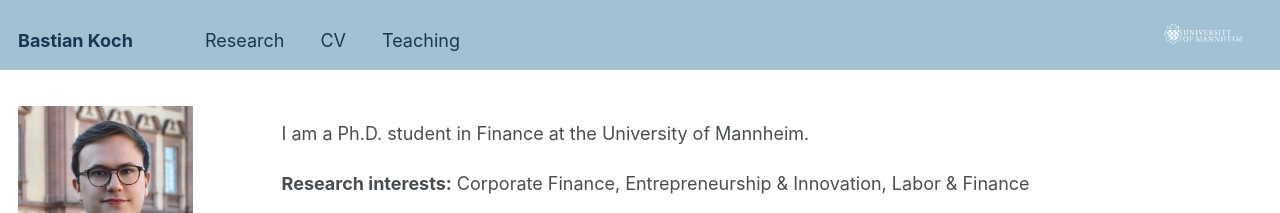
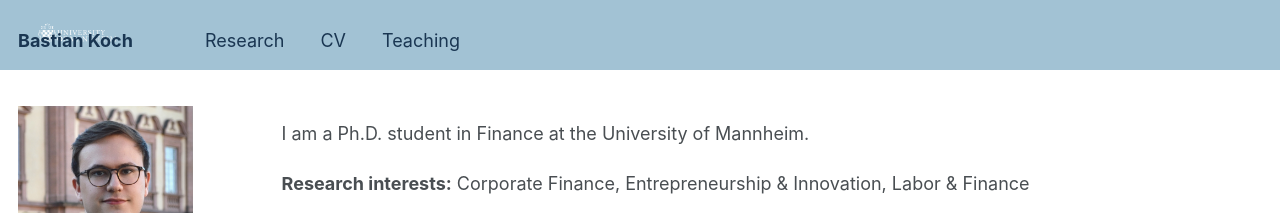
Before and after one commit to BastianKoch/BastianKoch.github.io, a Jekyll site: the page built from _pages/about.md, in a window 1280 px wide. Shown: the top 213 px of the page. Built offline with Jekyll 4.4.1, drawn with Linux system fonts in a browser that asks for light colours.

Commit message:
Move university logo to left side of nav bar
Co-Authored-By: Claude Sonnet 4.6 <noreply@anthropic.com>

```diff
--- a/_includes/masthead.html
+++ b/_includes/masthead.html
@@ -20,7 +20,7 @@
       </nav>
     </div>
     <a href="https://www.uni-mannheim.de" target="_blank" rel="noopener">
-      <img src="{{ base_path }}/images/logo-uma.png" alt="University of Mannheim" style="height:40px; position:absolute; right:1.5em; top:50%; transform:translateY(-50%);">
+      <img src="{{ base_path }}/images/logo-uma.png" alt="University of Mannheim" style="height:40px; position:absolute; left:1.5em; top:50%; transform:translateY(-50%);">
     </a>
   </div>
 </div>
```
